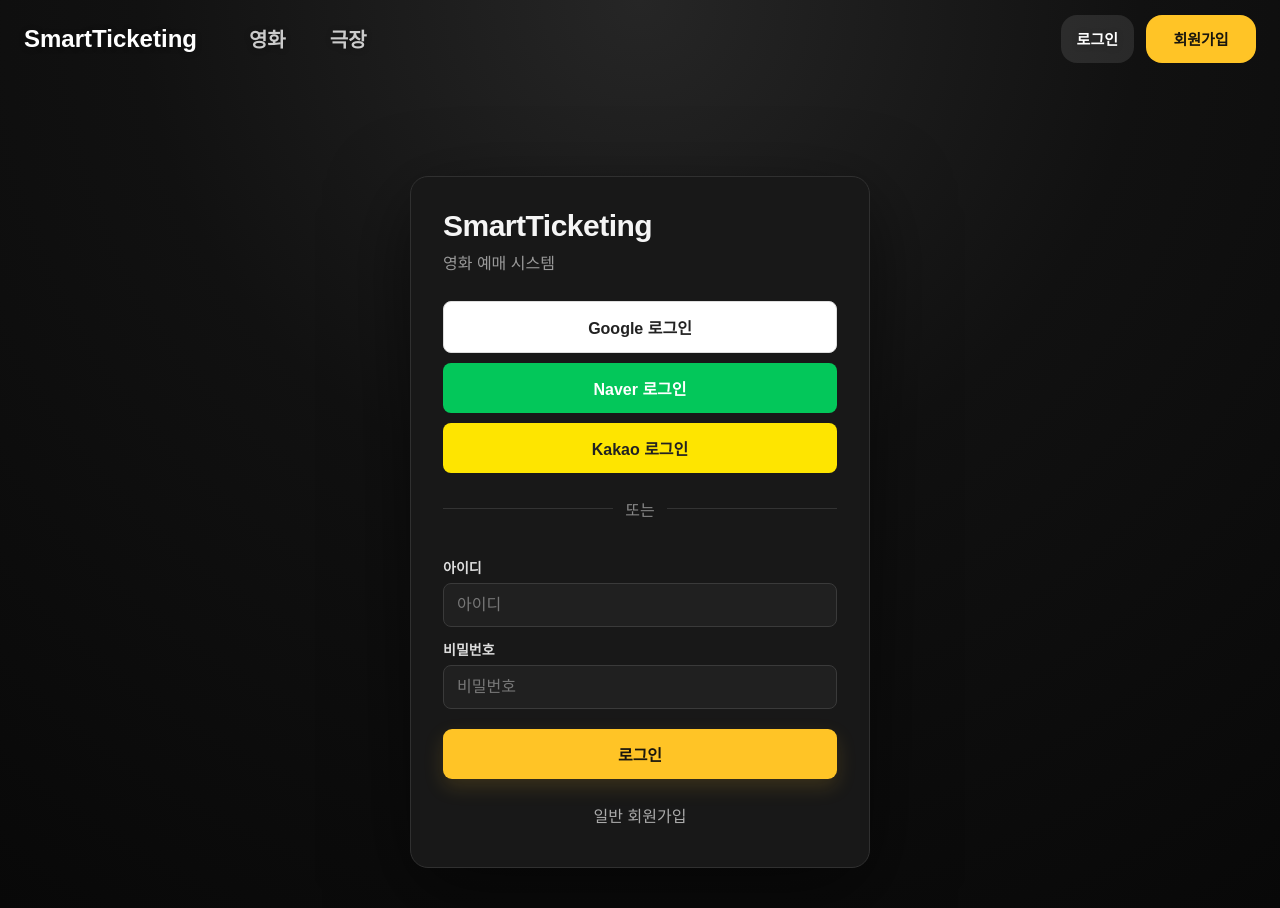
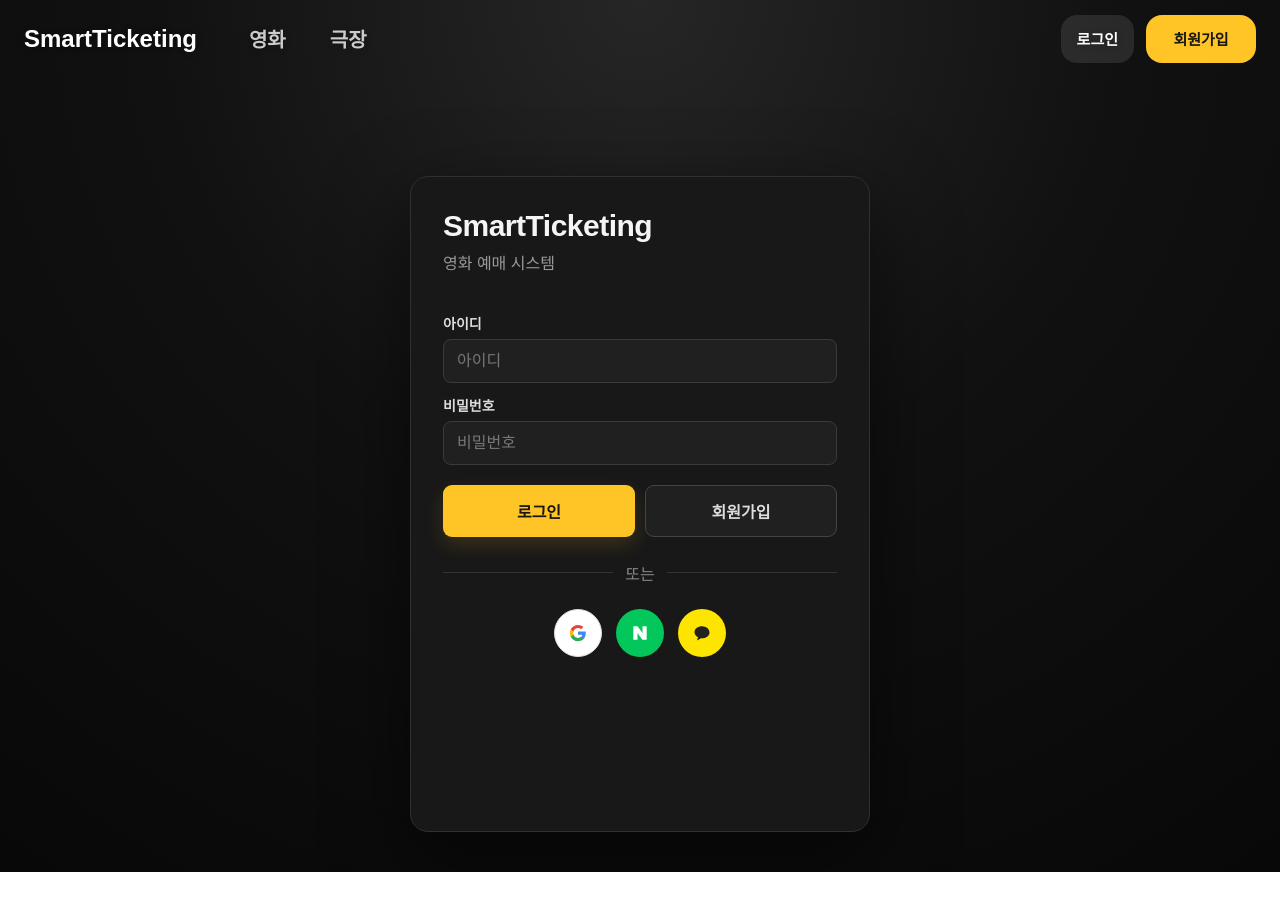
Before and after one commit to ahnjh97/SmartTicketing, a React app in the folder frontend/: page /login in a window 1280 px wide. After the commit the page ends 872 px from the top, so only its background shows below. Built offline with nearby package versions, Linux system fonts and the light colour scheme; no server answers; the HTML template or start-up script is replaced by a standard one.

Commit message:
fix: 로그인 UI 수정

```diff
--- a/frontend/src/index.css
+++ b/frontend/src/index.css
@@ -44,8 +44,6 @@ button {
     cursor: pointer;
 }
 
-
-
 .page {
     min-height: 100vh;
 
@@ -89,8 +87,6 @@ button {
     max-width: 1100px;
 }
 
-
-
 h1 {
     margin: 0 0 8px;
 
@@ -127,25 +123,25 @@ h2 {
     line-height: 1.6;
 }
 
-
 .social-buttons {
     display: flex;
-
-    flex-direction: column;
-
-    gap: 10px;
+    justify-content: center;
+    gap: 14px;
+    margin-top: 16px;
 }
 
 .social-button {
-    width: 100%;
+    width: 48px;
+    height: 48px;
+
+    display: flex;
+    align-items: center;
+    justify-content: center;
 
     border: none;
+    border-radius: 50%;
 
-    border-radius: 8px;
-
-    padding: 13px;
-
-    font-weight: 700;
+    padding: 0;
 }
 
 .social-button.google {
@@ -159,12 +155,36 @@ h2 {
 .social-button.naver {
     background: #03c75a;
 
-    color: white;
+    color: #ffffff;
 }
 
 .social-button.kakao {
     background: #fee500;
 
+    color: #222222;
+}
+
+.social-button:disabled {
+    opacity: 0.5;
+
+    cursor: not-allowed;
+}
+
+.social-logo {
+    width: 20px;
+    height: 20px;
+    flex-shrink: 0;
+}
+
+.google-logo {
+    background: #ffffff;
+}
+
+.naver-logo {
+    color: #ffffff;
+}
+
+.kakao-logo {
     color: #222222;
 }
 
@@ -190,7 +210,6 @@ h2 {
 
     background: #333;
 }
-
 
 form {
     display: flex;
@@ -234,8 +253,6 @@ input:focus {
     border-color: #888;
 }
 
-
-
 .primary-button {
     width: 100%;
 
@@ -267,7 +284,9 @@ input:focus {
 .primary-button:focus-visible:not(:disabled) {
     background: var(--color-accent-hover);
 
-    box-shadow: 0 10px 24px rgba(255, 196, 38, 0.23);
+    box-shadow:
+            0 10px 24px
+            rgba(255, 196, 38, 0.23);
 
     transform:
             translateY(-1px);
@@ -275,11 +294,13 @@ input:focus {
 
 .primary-button:focus-visible {
     outline: 2px solid var(--color-accent);
+
     outline-offset: 3px;
 }
 
 .primary-button:active:not(:disabled) {
     background: var(--color-accent-pressed);
+
     transform: translateY(0);
 }
 
@@ -289,6 +310,41 @@ input:focus {
     cursor: not-allowed;
 
     transform: none;
+}
+
+.login-action-buttons {
+    display: grid;
+
+    grid-template-columns:
+            1fr 1fr;
+
+    gap: 10px;
+
+    margin-top: 20px;
+}
+
+.login-action-buttons .primary-button {
+    margin-top: 0;
+}
+
+.signup-button {
+    width: 100%;
+
+    border: 1px solid #444;
+
+    border-radius: 9px;
+
+    padding: 13px;
+
+    background: #202020;
+
+    color: #ddd;
+
+    font-weight: 700;
+}
+
+.signup-button:hover {
+    background: #292929;
 }
 
 .text-button {
@@ -327,7 +383,6 @@ input:focus {
     background: #292929;
 }
 
-
 .error-message {
     margin-top: 16px;
 
@@ -356,8 +411,6 @@ input:focus {
     text-align: center;
 }
 
-
-
 .setup-badge {
     display: inline-block;
 
@@ -375,7 +428,6 @@ input:focus {
 
     font-weight: 800;
 }
-
 
 .profile-header {
     display: flex;
@@ -428,8 +480,6 @@ input:focus {
     word-break: break-word;
 }
 
-
-
 .preference-container {
     width: 100%;
 }
@@ -461,8 +511,6 @@ input:focus {
 
     font-weight: 700;
 }
-
-
 
 .kakao-map {
     width: 100%;
@@ -545,8 +593,6 @@ input:focus {
     line-height: 1.5;
 }
 
-
-
 .theater-list {
     display: flex;
 
@@ -618,11 +664,13 @@ input:focus {
 
 .theater-rank {
     width: 36px;
+
     height: 36px;
 
     display: flex;
 
     justify-content: center;
+
     align-items: center;
 
     border-radius: 50%;
@@ -636,6 +684,7 @@ input:focus {
 
 .theater-item.selected .theater-rank {
     background: var(--color-accent);
+
     color: var(--color-on-accent);
 }
 
@@ -700,8 +749,6 @@ input:focus {
     font-size: 12px;
 }
 
-
-
 .map-theater-label {
     padding: 6px 9px;
 
@@ -726,16 +773,17 @@ input:focus {
     white-space: nowrap;
 }
 
-
 .screen {
     position: relative;
 
     width: 70%;
+
     height: 52px;
 
     display: flex;
 
     justify-content: center;
+
     align-items: center;
 
     margin: 12px auto 45px;
@@ -771,6 +819,7 @@ input:focus {
     top: -20px;
 
     left: 5%;
+
     right: 5%;
 
     height: 20px;
@@ -782,8 +831,6 @@ input:focus {
 
     filter: blur(4px);
 }
-
-
 
 .seat-grid-real {
     width: 100%;
@@ -828,6 +875,7 @@ input:focus {
     position: relative;
 
     width: 42px;
+
     height: 38px;
 
     border:
@@ -865,6 +913,7 @@ input:focus {
     position: absolute;
 
     left: 5px;
+
     right: 5px;
 
     bottom: -4px;
@@ -895,6 +944,7 @@ input:focus {
 
 .real-seat.selected {
     border-color: var(--color-accent);
+
     color: var(--color-on-accent);
 
     background:
@@ -955,13 +1005,9 @@ input:focus {
     font-size: 13px;
 }
 
-
-
 .save-preference-button {
     margin-top: 30px;
 }
-
-
 
 @media (max-width: 700px) {
     .page {
@@ -1001,6 +1047,7 @@ input:focus {
 
     .theater-rank {
         width: 32px;
+
         height: 32px;
 
         font-size: 12px;
@@ -1016,6 +1063,7 @@ input:focus {
 
     .seat-grid-real {
         padding-left: 8px;
+
         padding-right: 8px;
     }
 
@@ -1030,22 +1078,31 @@ input:focus {
 
     .preference-summary {
         display: flex;
+
         flex-direction: column;
+
         gap: 14px;
+
         margin-top: 30px;
     }
 
     .summary-box {
         padding: 18px;
+
         background: #202020;
+
         border: 1px solid #303030;
+
         border-radius: 12px;
     }
 
     .summary-box > span {
         display: block;
+
         margin-bottom: 10px;
+
         color: #888;
+
         font-size: 13px;
     }
 
@@ -1055,18 +1112,27 @@ input:focus {
 
     .summary-list {
         display: flex;
+
         flex-wrap: wrap;
+
         gap: 8px;
     }
 
     .summary-item {
         display: flex;
+
         align-items: center;
+
         gap: 7px;
+
         padding: 8px 11px;
+
         background: #292929;
+
         border-radius: 8px;
+
         color: #ddd;
+
         font-size: 13px;
     }
 
@@ -1076,7 +1142,9 @@ input:focus {
 
     .profile-action-area {
         display: flex;
+
         gap: 10px;
+
         margin-top: 24px;
     }
 
@@ -1086,11 +1154,17 @@ input:focus {
 
     .withdraw-button {
         width: 100%;
+
         border: 1px solid #5a2a2a;
+
         border-radius: 9px;
+
         background: #241616;
+
         color: #ff6b6b;
+
         font-weight: 700;
+
         padding: 13px;
     }
 
@@ -1100,17 +1174,25 @@ input:focus {
 
     .edit-header {
         display: flex;
+
         justify-content: space-between;
+
         align-items: flex-start;
+
         gap: 20px;
+
         margin-top: 30px;
     }
 
     .cancel-edit-button {
         border: 1px solid #444;
+
         border-radius: 8px;
+
         background: #202020;
+
         color: #ddd;
+
         padding: 9px 16px;
     }
 
@@ -1119,6 +1201,14 @@ input:focus {
     }
 
     @media (max-width: 700px) {
+        .login-action-buttons {
+            grid-template-columns: 1fr;
+        }
+
+        .social-buttons {
+            gap: 8px;
+        }
+
         .profile-action-area {
             flex-direction: column;
         }
--- a/frontend/src/pages/LoginPage.jsx
+++ b/frontend/src/pages/LoginPage.jsx
@@ -11,44 +11,167 @@ export default function LoginPage() {
     const navigate = useNavigate();
     const [loginId, setLoginId] = useState("");
     const [password, setPassword] = useState("");
-    const [message, setMessage] = useState(location.state?.message ?? "");
+    const [message, setMessage] = useState(
+        location.state?.message ?? ""
+    );
     const { login, sessionError } = useAuth();
     const { error, pending, run } = useAsyncAction();
 
     function handleSubmit(event) {
         event.preventDefault();
         setMessage("");
+
         run(async () => {
-            await login({ loginId, password });
-            navigate(PAGE_PATHS.profile, { replace: true });
+            await login({
+                loginId,
+                password
+            });
+
+            navigate(
+                PAGE_PATHS.profile,
+                { replace: true }
+            );
         });
     }
 
+    function renderSocialLogo(provider) {
+        if (provider === "google") {
+            return (
+                <svg
+                    className="social-logo google-logo"
+                    viewBox="0 0 24 24"
+                    aria-hidden="true"
+                >
+                    <path
+                        fill="#4285F4"
+                        d="M21.35 12.27c0-.71-.06-1.4-.18-2.05H12v3.88h5.24a4.48 4.48 0 0 1-1.94 2.94v2.45h3.14c1.84-1.69 2.91-4.18 2.91-7.22Z"
+                    />
+                    <path
+                        fill="#34A853"
+                        d="M12 21.75c2.63 0 4.84-.87 6.45-2.36l-3.14-2.45c-.87.58-1.98.92-3.31.92-2.54 0-4.69-1.72-5.46-4.03H3.3v2.53A9.75 9.75 0 0 0 12 21.75Z"
+                    />
+                    <path
+                        fill="#FBBC05"
+                        d="M6.54 13.83A5.86 5.86 0 0 1 6.24 12c0-.64.11-1.26.3-1.83V7.64H3.3A9.74 9.74 0 0 0 2.25 12c0 1.57.38 3.06 1.05 4.36l3.24-2.53Z"
+                    />
+                    <path
+                        fill="#EA4335"
+                        d="M12 6.14c1.43 0 2.71.49 3.72 1.45l2.79-2.79C16.84 3.22 14.63 2.25 12 2.25a9.75 9.75 0 0 0-8.7 5.39l3.24 2.53c.77-2.31 2.92-4.03 5.46-4.03Z"
+                    />
+                </svg>
+            );
+        }
+
+        if (provider === "naver") {
+            return (
+                <svg
+                    className="social-logo naver-logo"
+                    viewBox="0 0 24 24"
+                    aria-hidden="true"
+                >
+                    <path
+                        fill="currentColor"
+                        d="M4 4h5.08l5.92 8.03V4H20v16h-5.08L9 11.97V20H4V4Z"
+                    />
+                </svg>
+            );
+        }
+
+        return (
+            <svg
+                className="social-logo kakao-logo"
+                viewBox="0 0 24 24"
+                aria-hidden="true"
+            >
+                <path
+                    fill="currentColor"
+                    d="M12 4C7.03 4 3 7.14 3 11.02c0 2.5 1.65 4.7 4.16 5.94L6.2 20.5c-.08.28.23.5.48.34l4.04-2.55c.42.06.85.09 1.28.09 4.97 0 9-3.14 9-7.02S16.97 4 12 4Z"
+                />
+            </svg>
+        );
+    }
+
     return (
-        <AuthFormLayout error={error || sessionError} message={message}>
+        <AuthFormLayout
+            error={error || sessionError}
+            message={message}
+        >
+            <form onSubmit={handleSubmit}>
+                <label htmlFor="login-id">
+                    아이디
+                </label>
+
+                <input
+                    id="login-id"
+                    type="text"
+                    value={loginId}
+                    onChange={(event) =>
+                        setLoginId(event.target.value)
+                    }
+                    placeholder="아이디"
+                    autoComplete="username"
+                    required
+                />
+
+                <label htmlFor="login-password">
+                    비밀번호
+                </label>
+
+                <input
+                    id="login-password"
+                    type="password"
+                    value={password}
+                    onChange={(event) =>
+                        setPassword(event.target.value)
+                    }
+                    placeholder="비밀번호"
+                    autoComplete="current-password"
+                    required
+                />
+
+                <div className="login-action-buttons">
+                    <button
+                        type="submit"
+                        disabled={pending}
+                        className="primary-button"
+                    >
+                        로그인
+                    </button>
+
+                    <button
+                        type="button"
+                        className="signup-button"
+                        onClick={() =>
+                            navigate(PAGE_PATHS.signup)
+                        }
+                    >
+                        회원가입
+                    </button>
+                </div>
+            </form>
+            <div className="divider"><span>또는</span></div>
             <div className="social-buttons">
-                {["google", "naver", "kakao"].map((provider) => (
-                    <button key={provider} type="button" className={`social-button ${provider}`}
-                        disabled={pending} onClick={() => window.location.assign(authApi.socialLoginUrl(provider))}>
-                        {provider[0].toUpperCase() + provider.slice(1)} 로그인
-                    </button>
-                ))}
+                {["google", "naver", "kakao"].map(
+                    (provider) => (
+                        <button
+                            key={provider}
+                            type="button"
+                            className={`social-button ${provider}`}
+                            disabled={pending}
+                            onClick={() =>
+                                window.location.assign(
+                                    authApi.socialLoginUrl(
+                                        provider
+                                    )
+                                )
+                            }
+                            aria-label={`${provider} 로그인`}
+                        >
+                            {renderSocialLogo(provider)}
+                        </button>
+                    )
+                )}
             </div>
-            <div className="divider"><span>또는</span></div>
-            <form onSubmit={handleSubmit}>
-                <label htmlFor="login-id">아이디</label>
-                <input id="login-id" type="text" value={loginId}
-                    onChange={(event) => setLoginId(event.target.value)} placeholder="아이디"
-                    autoComplete="username" required />
-                <label htmlFor="login-password">비밀번호</label>
-                <input id="login-password" type="password" value={password}
-                    onChange={(event) => setPassword(event.target.value)} placeholder="비밀번호"
-                    autoComplete="current-password" required />
-                <button type="submit" disabled={pending} className="primary-button">로그인</button>
-            </form>
-            <button type="button" className="text-button" onClick={() => navigate(PAGE_PATHS.signup)}>
-                일반 회원가입
-            </button>
         </AuthFormLayout>
     );
 }
```
Lines whose indentation alone changed are shown as unchanged.
